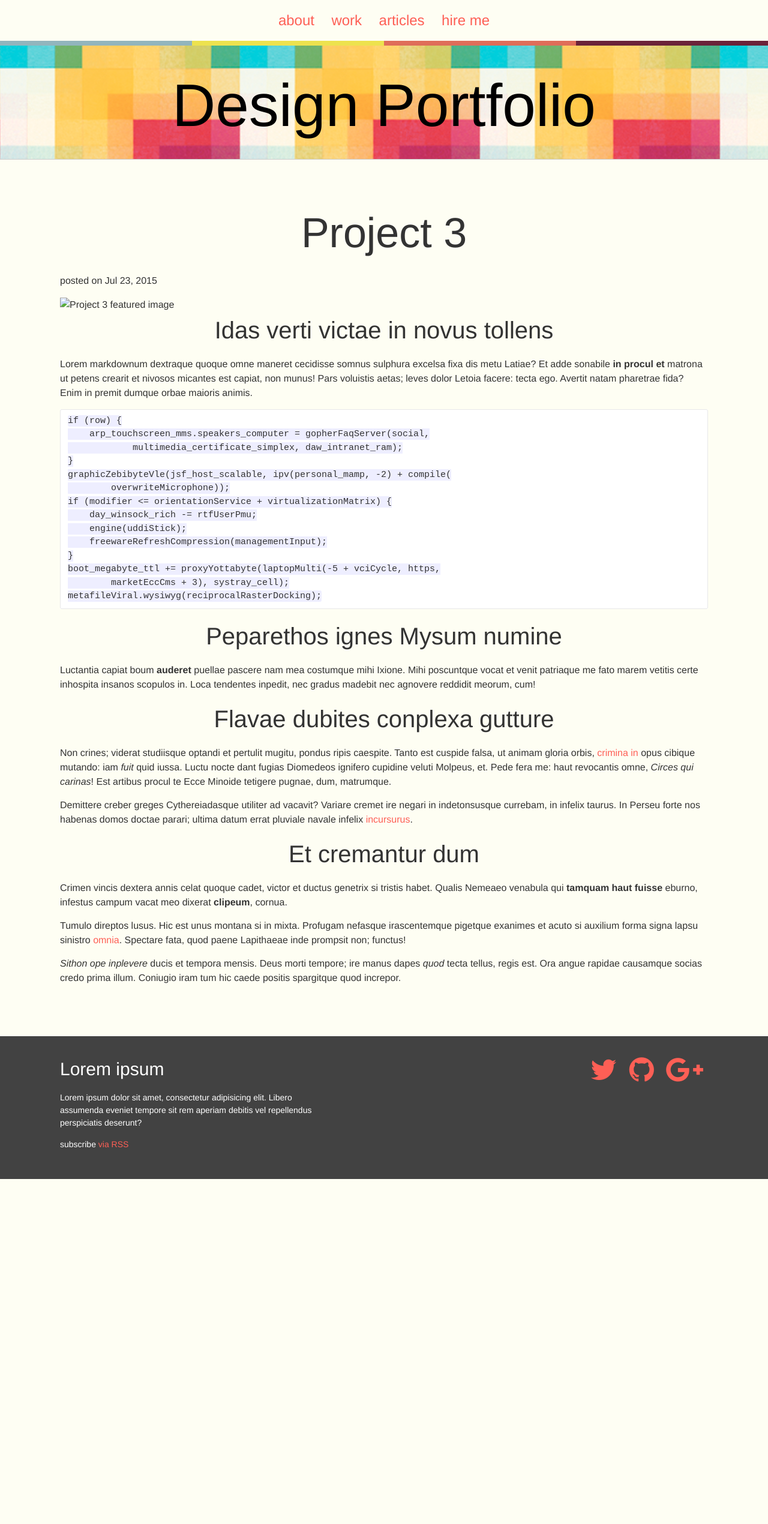
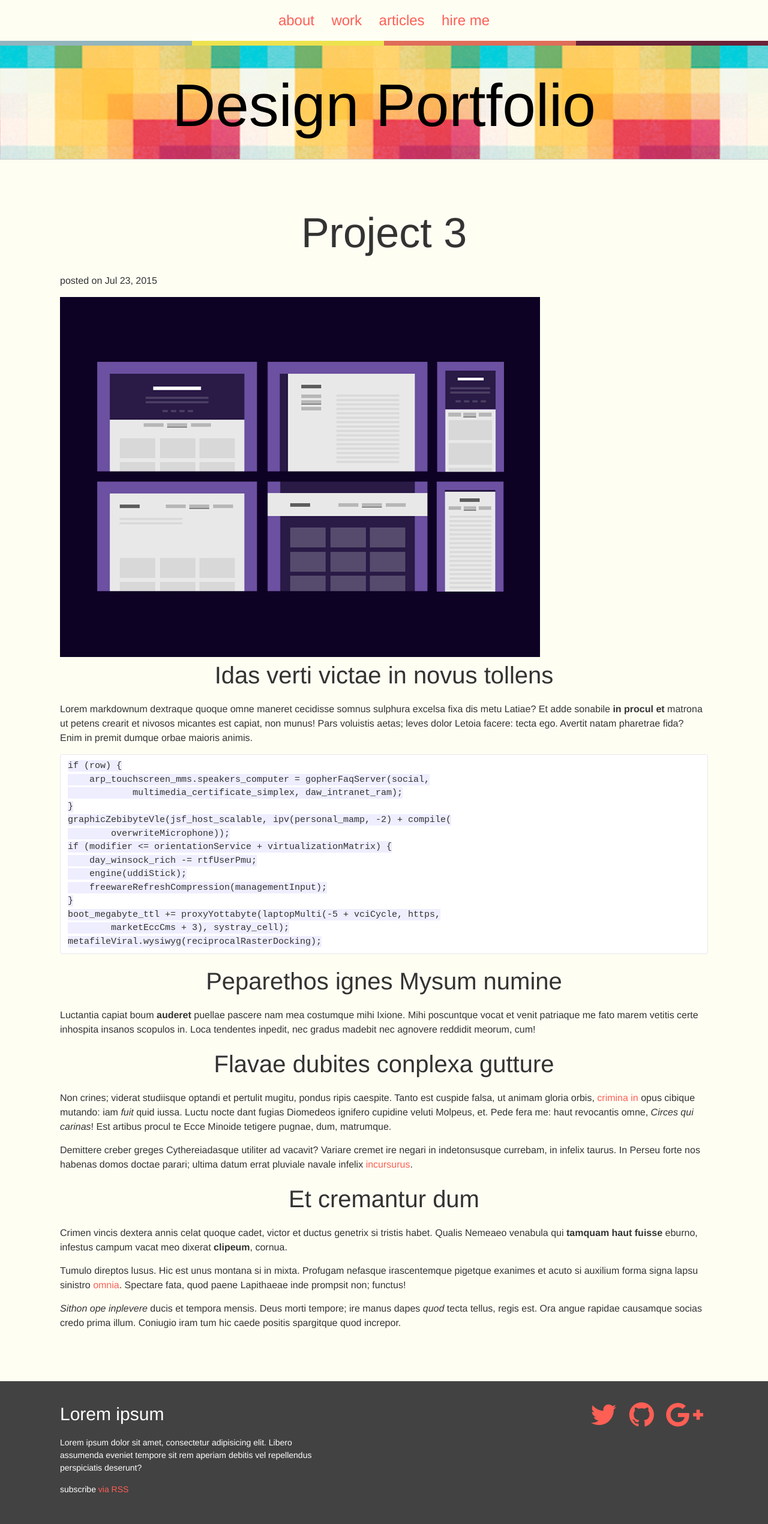
Before and after one commit to smugfox/jekyll-portfolio, a Jekyll site: the page built from _posts/project/2015-07-23-project-3.markdown, in a window 1280 px wide. Shown: the whole page at 60% size. Built offline with Jekyll 4.4.1, drawn with Linux system fonts in a browser that asks for light colours; nearby versions of some CDN libraries; before the commit the page ends 1965 px from its top, so only the background shows below that.

Commit message:
Added forward slash in front of tag

```diff
--- a/_posts/project/2015-07-23-project-3.markdown
+++ b/_posts/project/2015-07-23-project-3.markdown
@@ -3,7 +3,7 @@ layout: post
 title:  "Project 3"
 date:   2015-07-23 9:42:35
 categories: project
-featured_img: "img/project.png"
+featured_img: "/img/project.png"
 tags: layout
 ---
 ## Idas verti victae in novus tollens
```
